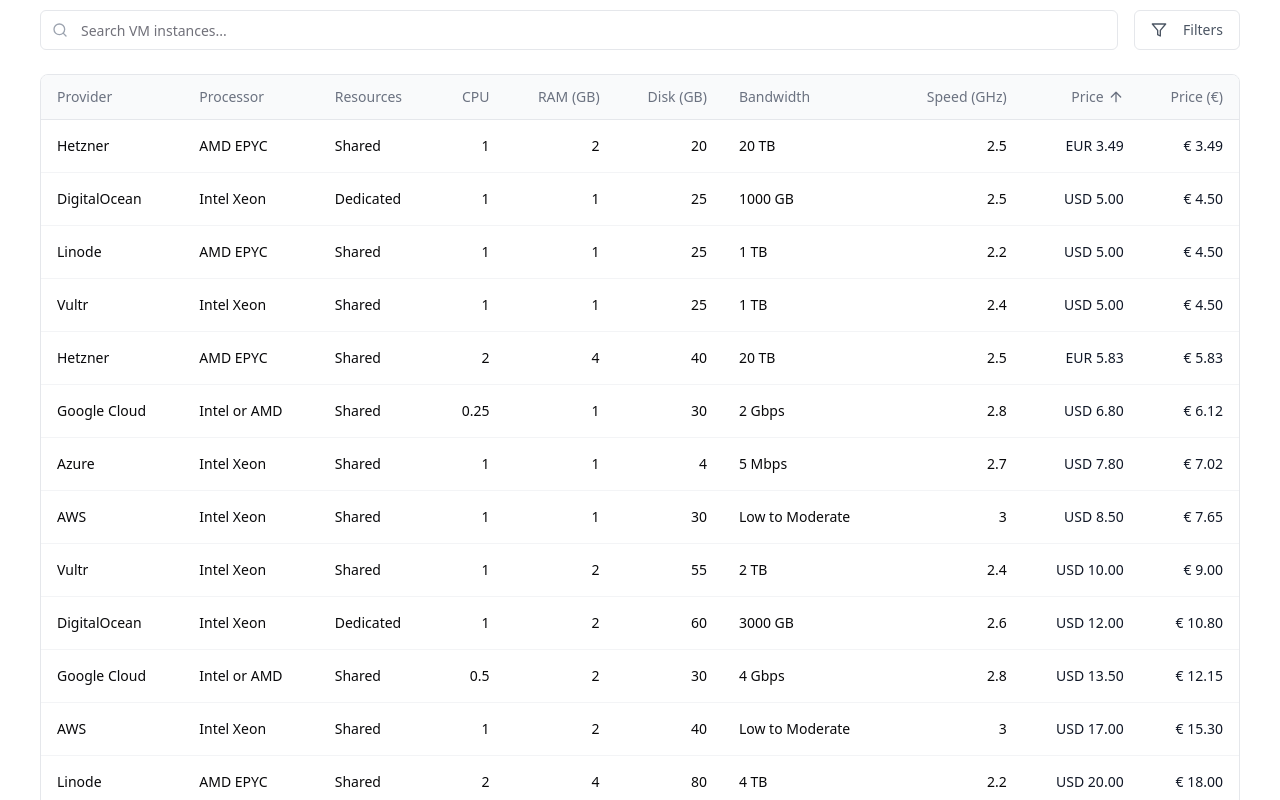
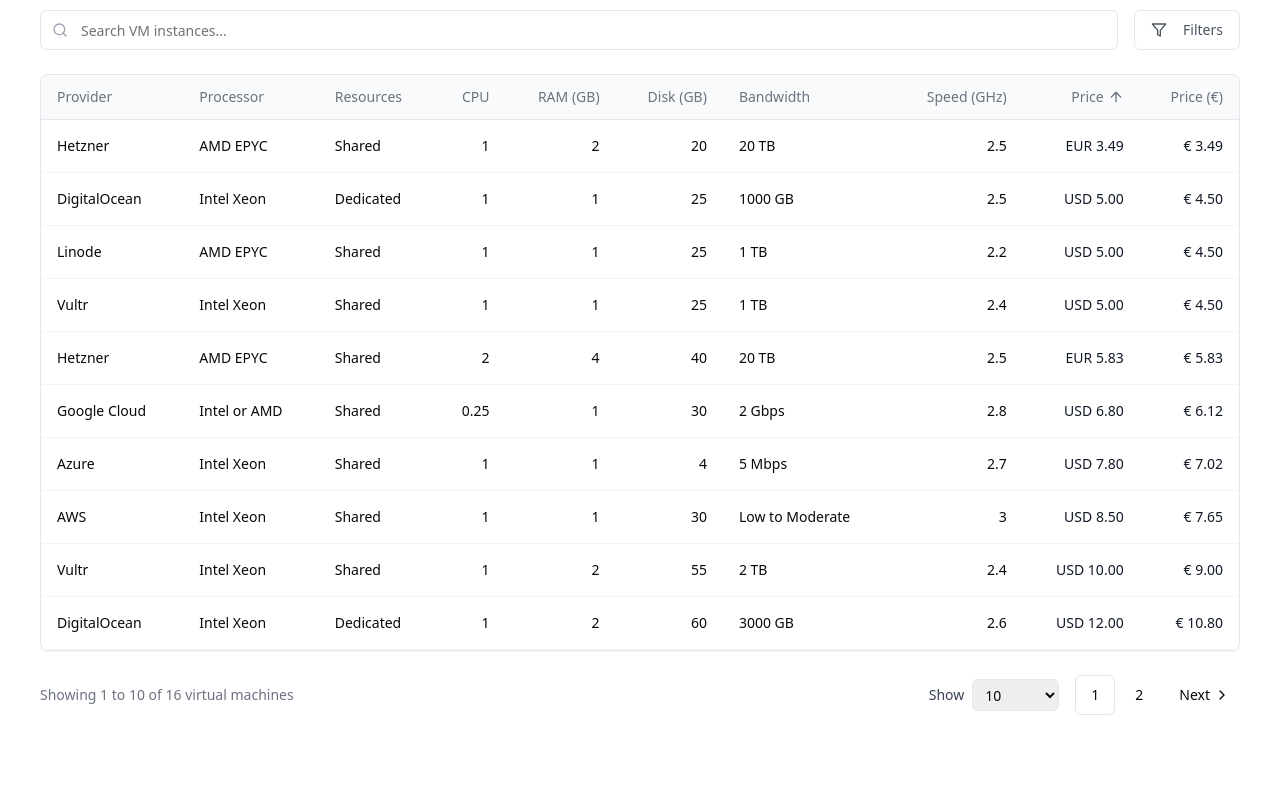
Before and after one commit to v3-nu/vm-price-lookup, a React (Vite) app: page / in a window 1280 px wide. Shown: the part 300-1100 px from the top of the page. After the commit the page ends 1079 px from the top, so only its background shows below. Built offline with nearby package versions, Linux system fonts and the light colour scheme.

Commit message:
Add page size option
Implements a page size option.

```diff
--- a/src/components/VMTable.tsx
+++ b/src/components/VMTable.tsx
@@ -2,9 +2,9 @@
 import { useState, useMemo } from 'react';
 import { ArrowUp, ArrowDown } from 'lucide-react';
 import { motion } from 'framer-motion';
-import { Button } from "@/components/ui/button";
 import { VMPricing } from '@/data/vmData';
 import PriceTag from './PriceTag';
+import { Pagination, PaginationContent, PaginationItem, PaginationLink, PaginationNext, PaginationPrevious } from "@/components/ui/pagination";
 
 interface VMTableProps {
   data: VMPricing[];
@@ -16,6 +16,8 @@ type SortOrder = 'asc' | 'desc';
 const VMTable: React.FC<VMTableProps> = ({ data }) => {
   const [sortKey, setSortKey] = useState<SortKey>('price');
   const [sortOrder, setSortOrder] = useState<SortOrder>('asc');
+  const [currentPage, setCurrentPage] = useState(1);
+  const [pageSize, setPageSize] = useState(10);
 
   const handleSort = (key: SortKey) => {
     if (sortKey === key) {
@@ -43,6 +45,21 @@ const VMTable: React.FC<VMTableProps> = ({ data }) => {
     });
   }, [data, sortKey, sortOrder]);
 
+  // Calculate pagination
+  const totalPages = Math.ceil(sortedData.length / pageSize);
+  const startIndex = (currentPage - 1) * pageSize;
+  const paginatedData = sortedData.slice(startIndex, startIndex + pageSize);
+
+  const handlePageChange = (page: number) => {
+    setCurrentPage(page);
+    window.scrollTo({ top: 0, behavior: 'smooth' });
+  };
+
+  const handlePageSizeChange = (size: number) => {
+    setPageSize(size);
+    setCurrentPage(1); // Reset to first page when changing page size
+  };
+
   const renderSortIcon = (key: SortKey) => {
     if (sortKey !== key) return null;
 
@@ -64,6 +81,54 @@ const VMTable: React.FC<VMTableProps> = ({ data }) => {
   const item = {
     hidden: { opacity: 0, y: 5 },
     show: { opacity: 1, y: 0, transition: { duration: 0.3 } }
+  };
+
+  // Generate page numbers for pagination
+  const generatePagination = () => {
+    const pages = [];
+    const maxVisiblePages = 5;
+
+    if (totalPages <= maxVisiblePages) {
+      // If we have fewer pages than the max, show all pages
+      for (let i = 1; i <= totalPages; i++) {
+        pages.push(i);
+      }
+    } else {
+      // Show first page, last page, current page, and pages around current
+      pages.push(1);
+
+      let startPage = Math.max(2, currentPage - 1);
+      let endPage = Math.min(totalPages - 1, currentPage + 1);
+
+      // Adjust if we're near the beginning or end
+      if (currentPage <= 2) {
+        endPage = 4;
+      } else if (currentPage >= totalPages - 1) {
+        startPage = totalPages - 3;
+      }
+
+      // Add ellipsis if needed
+      if (startPage > 2) {
+        pages.push('ellipsis');
+      }
+
+      // Add the middle pages
+      for (let i = startPage; i <= endPage; i++) {
+        pages.push(i);
+      }
+
+      // Add ellipsis if needed
+      if (endPage < totalPages - 1) {
+        pages.push('ellipsis');
+      }
+
+      // Add the last page
+      if (totalPages > 1) {
+        pages.push(totalPages);
+      }
+    }
+
+    return pages;
   };
 
   return (
@@ -140,7 +205,7 @@ const VMTable: React.FC<VMTableProps> = ({ data }) => {
             initial="hidden"
             animate="show"
           >
-            {sortedData.map((vm) => (
+            {paginatedData.map((vm) => (
               <motion.tr
                 key={vm.id}
                 variants={item}
@@ -166,8 +231,65 @@ const VMTable: React.FC<VMTableProps> = ({ data }) => {
         </table>
       </div>
 
-      <div className="text-center mt-4 text-sm text-gray-500">
-        Showing {sortedData.length} virtual machines
+      <div className="mt-6 flex flex-col sm:flex-row justify-between items-center gap-4">
+        <div className="text-sm text-gray-500">
+          Showing {startIndex + 1} to {Math.min(startIndex + pageSize, sortedData.length)} of {sortedData.length} virtual machines
+        </div>
+
+        <div className="flex items-center gap-4">
+          <div className="flex items-center gap-2">
+            <label htmlFor="pageSize" className="text-sm font-medium text-gray-700">
+              Show
+            </label>
+            <select
+              id="pageSize"
+              value={pageSize}
+              onChange={(e) => handlePageSizeChange(Number(e.target.value))}
+              className="h-8 pl-2 pr-8 text-sm border border-gray-200 rounded-md focus:ring-2 focus:ring-gray-200 focus:border-gray-300"
+            >
+              <option value={5}>5</option>
+              <option value={10}>10</option>
+              <option value={20}>20</option>
+              <option value={50}>50</option>
+              <option value={100}>100</option>
+            </select>
+          </div>
+
+          {totalPages > 1 && (
+            <Pagination>
+              <PaginationContent>
+                {currentPage > 1 && (
+                  <PaginationItem>
+                    <PaginationPrevious onClick={() => handlePageChange(currentPage - 1)} />
+                  </PaginationItem>
+                )}
+
+                {generatePagination().map((page, index) => (
+                  page === 'ellipsis' ? (
+                    <PaginationItem key={`ellipsis-${index}`}>
+                      <span className="flex h-9 w-9 items-center justify-center">...</span>
+                    </PaginationItem>
+                  ) : (
+                    <PaginationItem key={`page-${page}`}>
+                      <PaginationLink
+                        isActive={currentPage === page}
+                        onClick={() => handlePageChange(page as number)}
+                      >
+                        {page}
+                      </PaginationLink>
+                    </PaginationItem>
+                  )
+                ))}
+
+                {currentPage < totalPages && (
+                  <PaginationItem>
+                    <PaginationNext onClick={() => handlePageChange(currentPage + 1)} />
+                  </PaginationItem>
+                )}
+              </PaginationContent>
+            </Pagination>
+          )}
+        </div>
       </div>
     </div>
   );
--- a/src/pages/Index.tsx
+++ b/src/pages/Index.tsx
@@ -40,7 +40,7 @@ const Index = () => {
 
       return true;
     });
-  }, [vmData, filters]);
+  }, [filters]);
 
   const pageVariants = {
     initial: { opacity: 0 },
```
